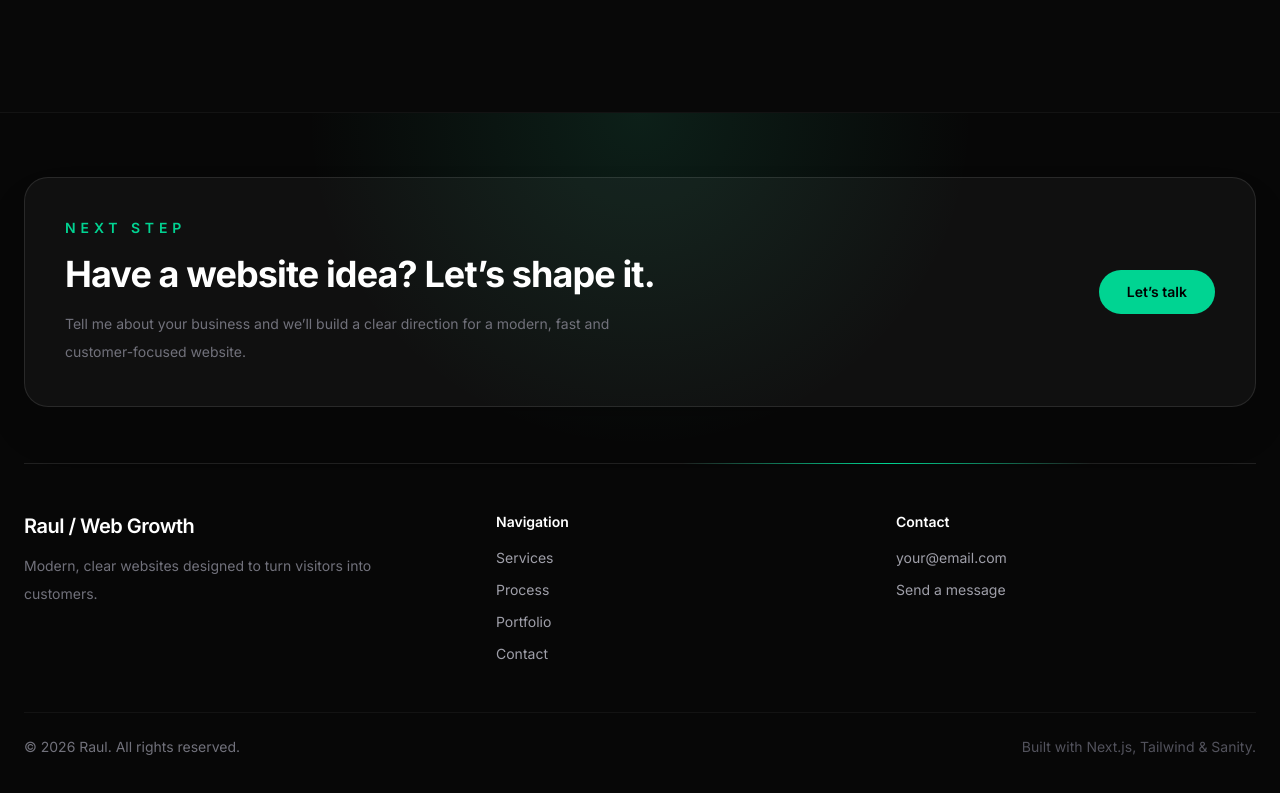
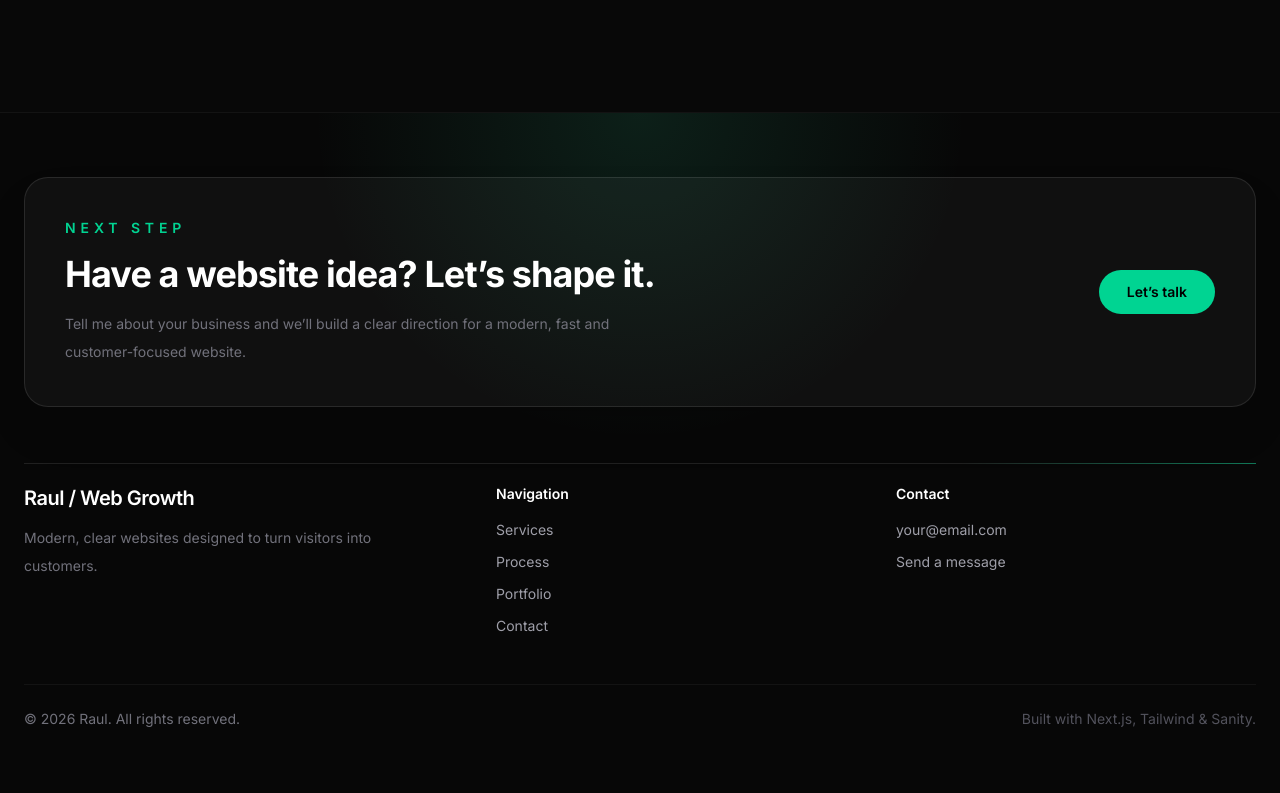
Before and after one commit to RaulRauta/my-business-site, a Next.js app: page /en/process in a window 1280 px wide. Shown: the part 1448-2241 px from the top of the page. Built offline with nearby package versions, Linux system fonts and the light colour scheme.

Commit message:
connect contact form

```diff
--- a/app/globals.css
+++ b/app/globals.css
@@ -50,3 +50,23 @@ body {
     transform: translateX(160%);
   }
 }
+
+@keyframes scanLine {
+  0% {
+    transform: translateX(-100%);
+    opacity: 0;
+  }
+
+  10% {
+    opacity: 1;
+  }
+
+  90% {
+    opacity: 1;
+  }
+
+  100% {
+    transform: translateX(100%);
+    opacity: 0;
+  }
+}
--- a/components/Footer.tsx
+++ b/components/Footer.tsx
@@ -40,8 +40,8 @@ export default function Footer({ lang }: { lang: Lang }) {
         </div>
 
         {/* animated divider */}
-        <div className="mb-12 h-px w-full overflow-hidden bg-white/10">
-          <div className="h-full w-1/3 animate-[footerLine_3s_ease-in-out_infinite] bg-linear-to-r from-transparent via-emerald-400 to-transparent" />
+        <div className="mb-5 relative h-px w-full overflow-hidden bg-white/10">
+          <div className="absolute left-0 top-0 h-full w-full animate-[scanLine_3s_linear_infinite] bg-gradient-to-r from-transparent via-emerald-400 to-transparent" />
         </div>
 
         <div className="grid gap-10 md:grid-cols-[1.2fr_1fr_1fr] md:items-start">
@@ -114,7 +114,7 @@ export default function Footer({ lang }: { lang: Lang }) {
         </div>
 
         <div className="mt-12 border-t border-white/5 pt-6">
-          <div className="mx-auto flex max-w-7xl flex-col gap-3 text-sm md:flex-row md:items-center md:justify-between">
+          <div className="mx-auto flex max-w-7x1 flex-col gap-3 text-sm md:flex-row md:items-center md:justify-between">
             <p className="text-zinc-500">© {year} Raul. All rights reserved.</p>
 
             <p className="text-zinc-600">
```
